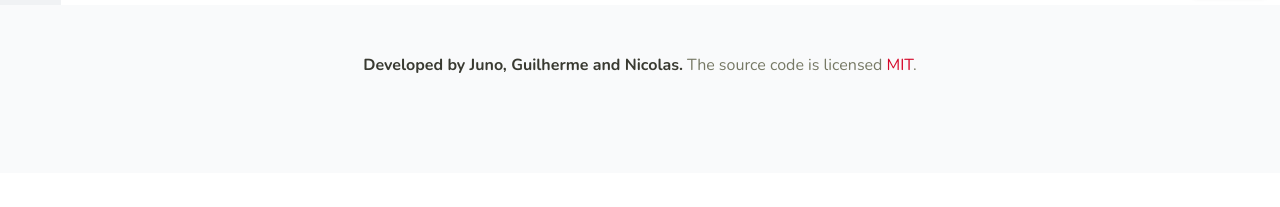
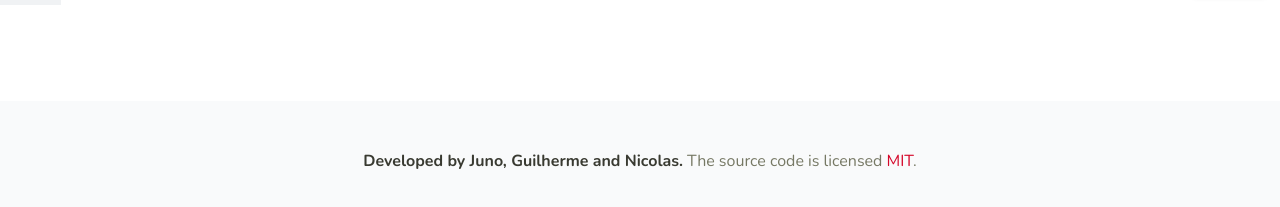
Before and after one commit to JunoPLupus/Games-Database_Bulma, a website: page index.html in a window 1280 px wide. Shown: the part 55-262 px from the top of the page. Drawn offline with nearby package versions, Linux system fonts and the light colour scheme; no server answers.

Commit message:
div gameList movida para dentro de section hero

```diff
--- a/index.html
+++ b/index.html
@@ -37,9 +37,14 @@
   </header>
 
   <main>
-      <div id="gameList" class="grid is-col-min-12">
-        <!-- Inserir card de cada jogo via javascript aqui -->
-      </div>
+      <section class="hero">
+          <div class="hero-body">
+              <div id="gameList" class="grid is-col-min-12">
+                  <!-- Inserir card de cada jogo via javascript aqui -->
+              </div>
+          </div>
+      </section>
+
   </main>
 
   <footer class="footer">
```
